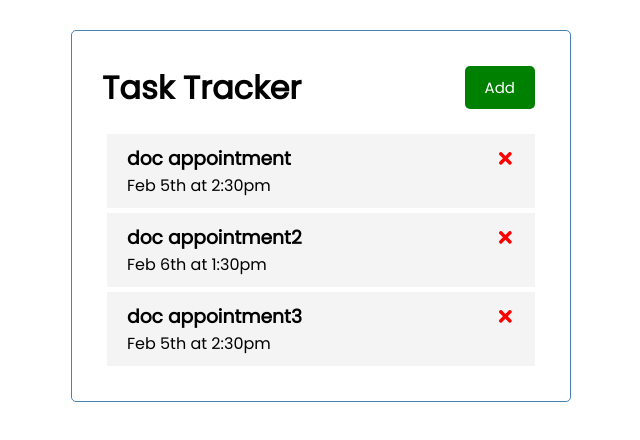
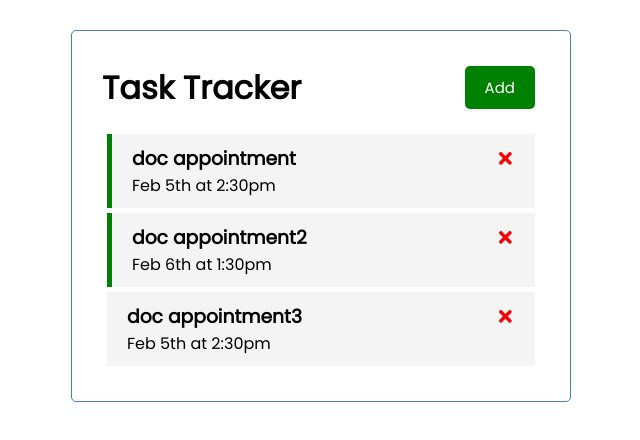
Before and after one commit to IvanCMC37/react-task-tracker, a React (Create React App) app: page / in a window 1280 px wide. Shown: the top 440 px of the page, without its empty margins (319-959 px from the left). Built offline with nearby package versions, Linux system fonts and the light colour scheme.

Commit message:
Added reminder logic and styling

```diff
--- a/src/App.js
+++ b/src/App.js
@@ -29,11 +29,20 @@ function App() {
     setTasks(tasks.filter((task) => task.id !== id));
   };
 
+  //Toggle Reminder
+  const toggleReminder = (id) => {
+    setTasks(
+      tasks.map((task) =>
+        task.id === id ? { ...task, reminder: !task.reminder } : task
+      )
+    );
+  };
+
   return (
     <div className="container">
       <Header />
       {tasks.length > 0 ? (
-        <Tasks tasks={tasks} onDelete={deleteTask} />
+        <Tasks tasks={tasks} onDelete={deleteTask} onToggle={toggleReminder} />
       ) : (
         "No task to show"
       )}
--- a/src/components/Task.js
+++ b/src/components/Task.js
@@ -1,8 +1,11 @@
 import { FaTimes } from "react-icons/fa";
 
-const Task = ({ task, onDelete }) => {
+const Task = ({ task, onDelete, onToggle }) => {
   return (
-    <div className="task">
+    <div
+      className={`task ${task.reminder ? "reminder" : ""}`}
+      onDoubleClick={() => onToggle(task.id)}
+    >
       <h3>
         {task.text}
         <FaTimes
--- a/src/components/Tasks.js
+++ b/src/components/Tasks.js
@@ -1,10 +1,15 @@
 import Task from "./Task";
 
-const Tasks = ({ tasks, onDelete }) => {
+const Tasks = ({ tasks, onDelete, onToggle }) => {
   return (
     <>
       {tasks.map((task) => (
-        <Task key={task.id} task={task} onDelete={onDelete} />
+        <Task
+          key={task.id}
+          task={task}
+          onDelete={onDelete}
+          onToggle={onToggle}
+        />
       ))}
     </>
   );
```
